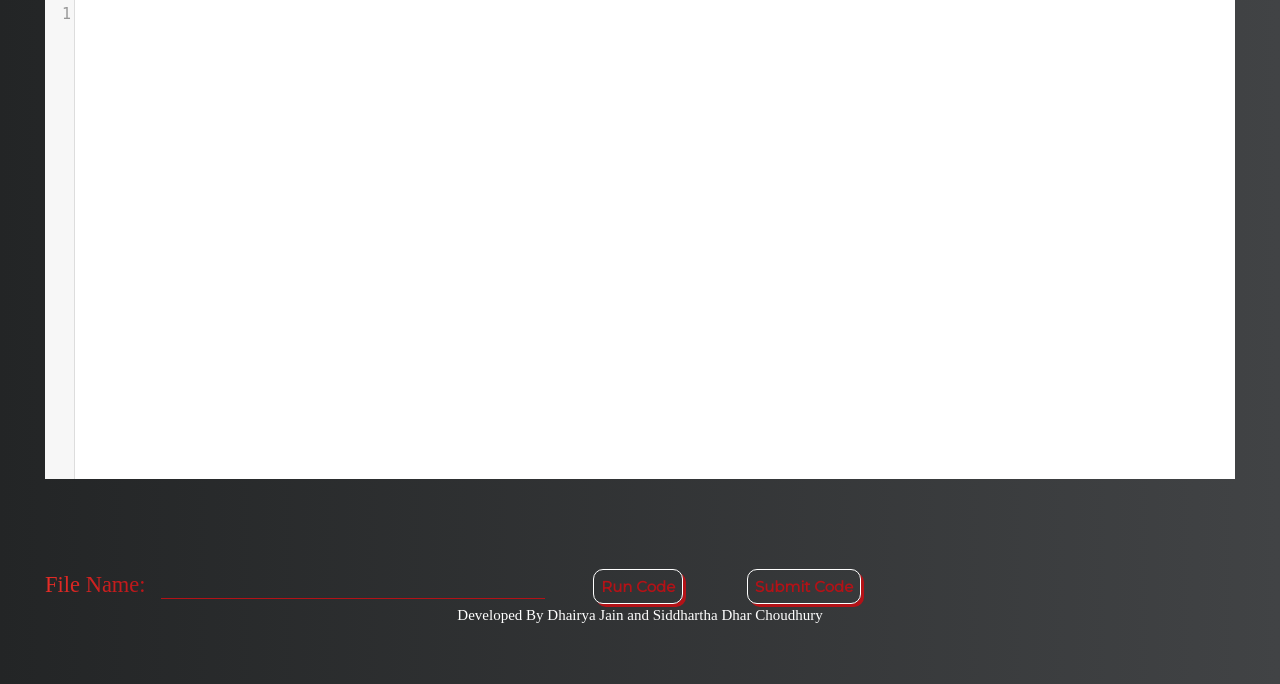
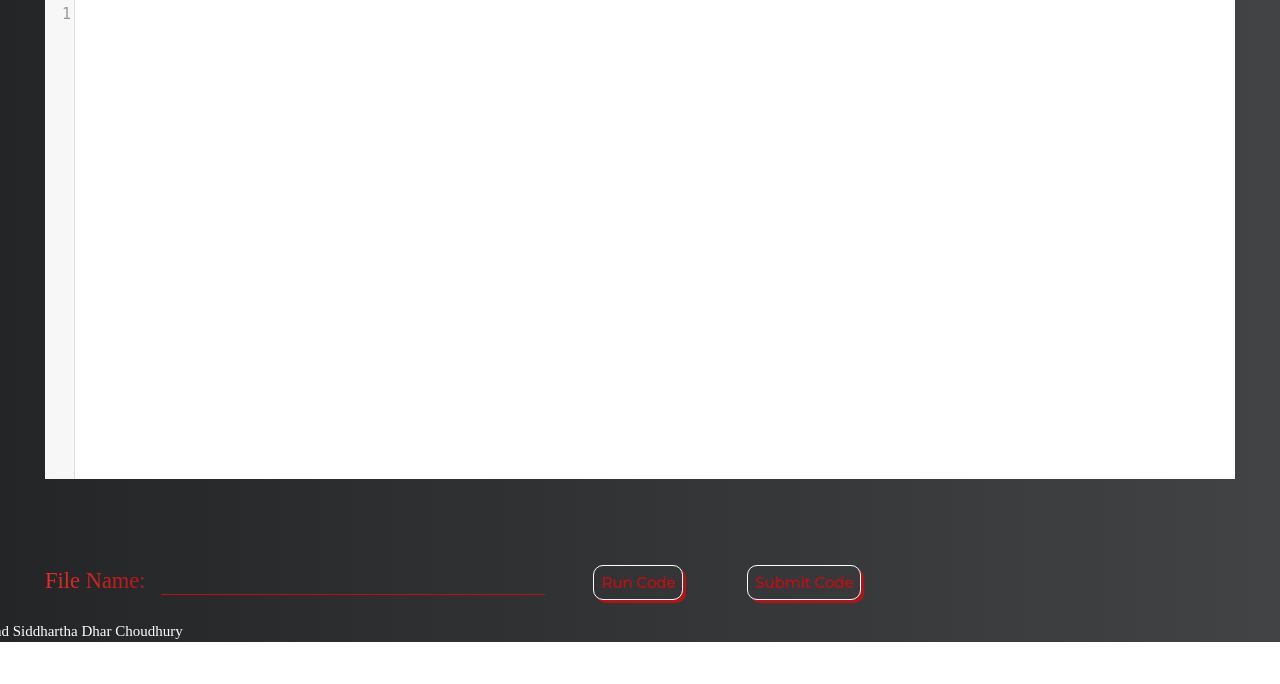
Before and after one commit to dhairyaj/Embedded-Editor, a Flask app: template templates/index.html in a window 1280 px wide. Shown: the part 166-850 px from the top of the page. After the commit the page ends 808 px from the top, so only its background shows below. Run offline with Flask 2, Linux system fonts and the light colour scheme; the template is opened without the code that fills it, so the values that code supplies are empty; some web fonts are replaced.

Commit message:
Resolved

```diff
--- a/static/css/style.css
+++ b/static/css/style.css
@@ -40,7 +40,7 @@ article {
 }
 
 label {
-  margin-top: 3rem;
+  margin-top: 2.7rem;
   margin-left: 3rem;
   font-size: 1.5rem;
   background: linear-gradient(to right, #e52d27, #b31217);
@@ -52,7 +52,7 @@ label {
 #filename {
   width: 30%;
   font-family: "Montserrat", sans-serif;
-  margin-top: 3rem;
+  margin-top: 2.7rem;
   font-size: 1.5rem;
   background: transparent;
   border: 1px #b31217 solid;
@@ -62,7 +62,7 @@ label {
   color: white;
 }
 .button {
-  margin-top: 3rem;
+  margin-top: 2.7rem;
   margin-left: 3rem;
   font-size: 1rem;
   padding: 7px 7px;
@@ -86,6 +86,8 @@ label {
   width: 100%;
   font-size: 30px;
   text-align: center;
-  min-height: 10vh;
   color: white;
+  margin-top: 20px;
+  left: 50%;
+  transform: translateX(-50%);
 }
```
